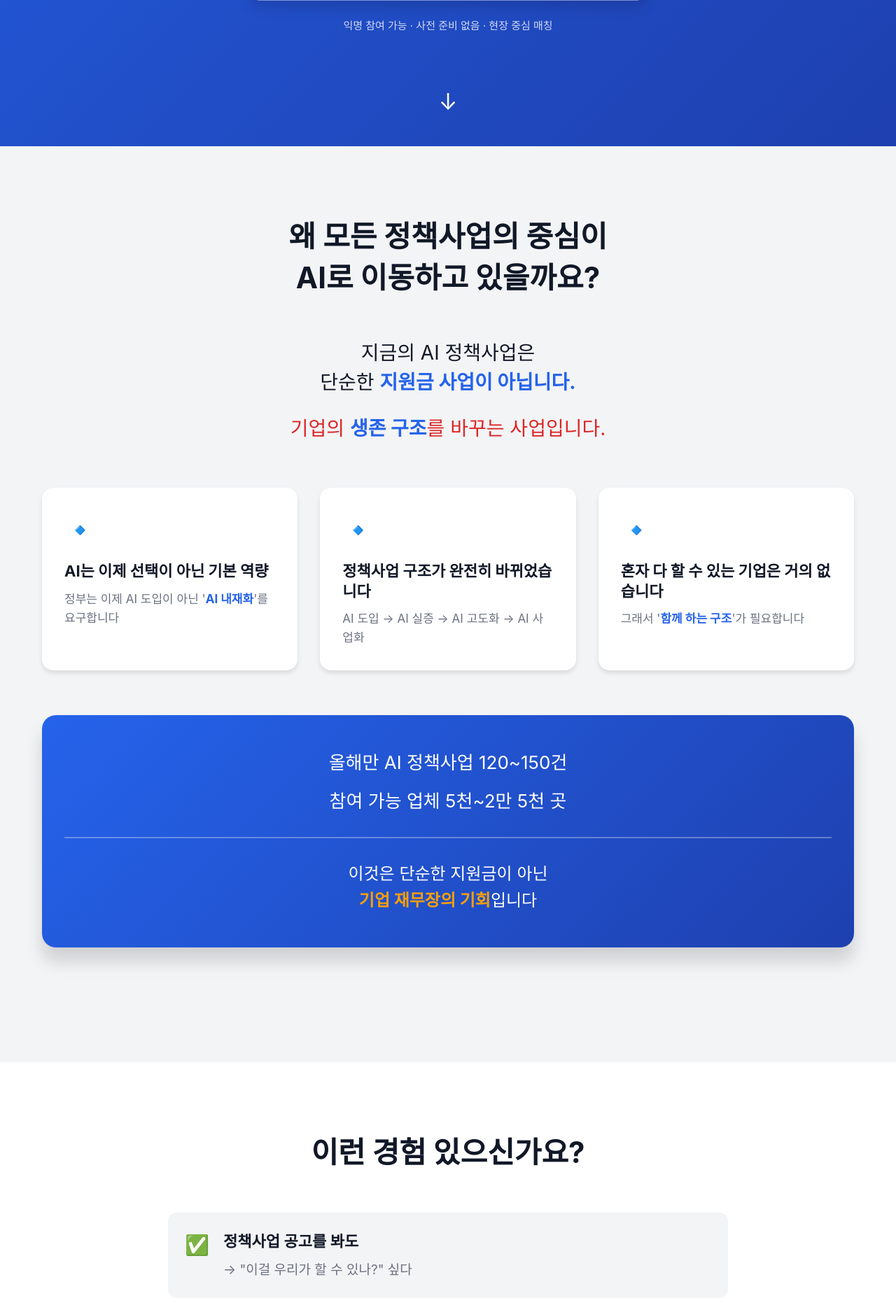
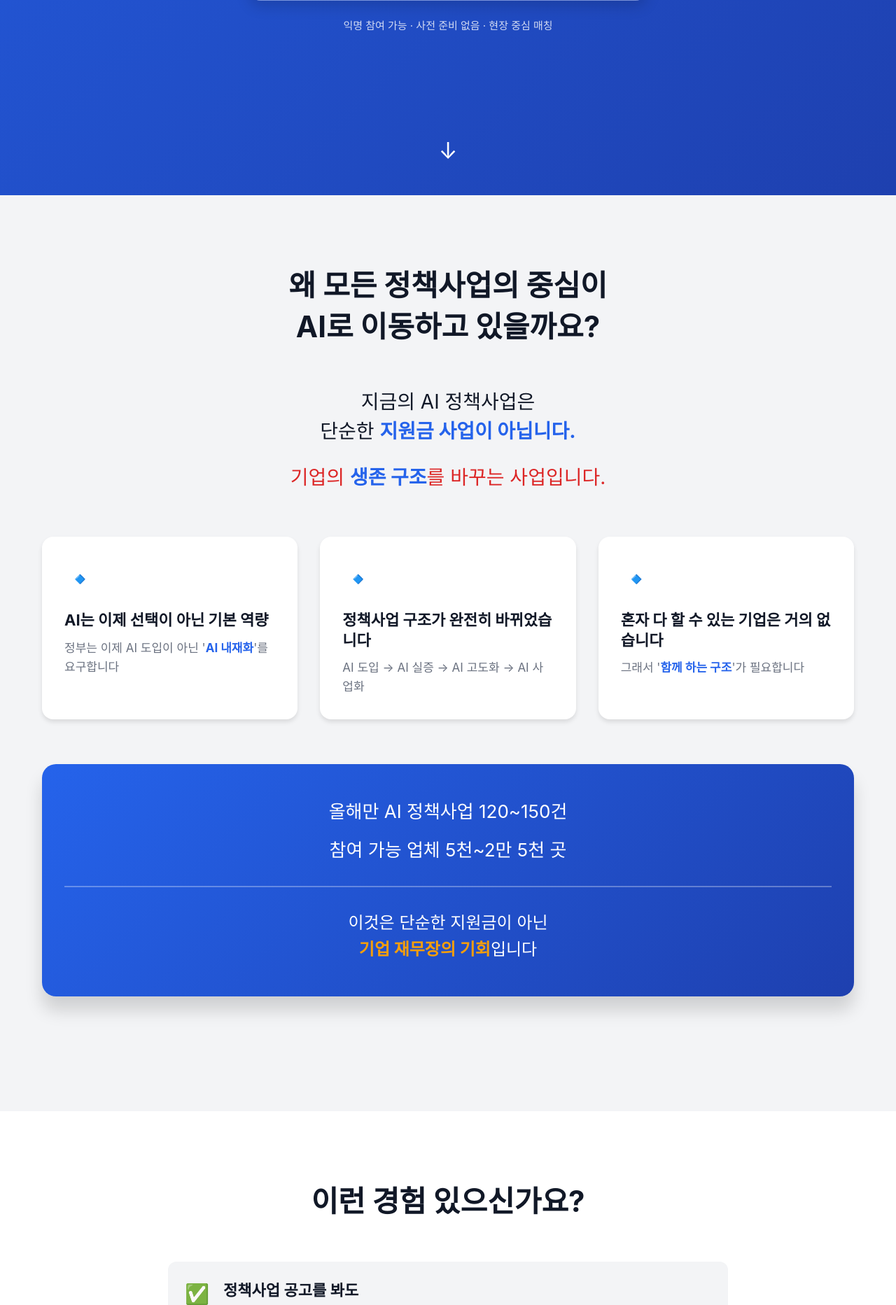
Before and after one commit to onlyonemaster/onlyopen, a PHP site: page / in a window 1280 px wide. Shown: the part 1215-3080 px from the top of the page at 70% size. Run offline with PHP 8.4, Linux system fonts and the light colour scheme.

Commit message:
fix: Hero 섹션과 다음 섹션 간 여백 증가로 겹침 방지
문제: 이벤트 정보 박스가 다음 섹션(흰색)에 가려지는 현상

해결:
- hero 하단 padding: 100px → 150px (+50px)
- hero-notice 하단 margin: 60px → 80px (+20px)
- 총 70px 추가 여백 확보

이제 이벤트 정보가 완전히 보이고 다음 섹션에 가려지지 않음

```diff
--- a/kaiba-meet/style.css
+++ b/kaiba-meet/style.css
@@ -61,7 +61,7 @@ strong {
     background: var(--gradient-primary);
     color: var(--white);
     text-align: center;
-    padding: 80px 20px 100px 20px;
+    padding: 80px 20px 150px 20px;
 }
 
 .hero-content {
@@ -203,7 +203,7 @@ strong {
     font-size: clamp(13px, 2vw, 15px);
     opacity: 0.8;
     margin-top: 16px;
-    margin-bottom: 60px;
+    margin-bottom: 80px;
 }
 
 .scroll-indicator {
```
